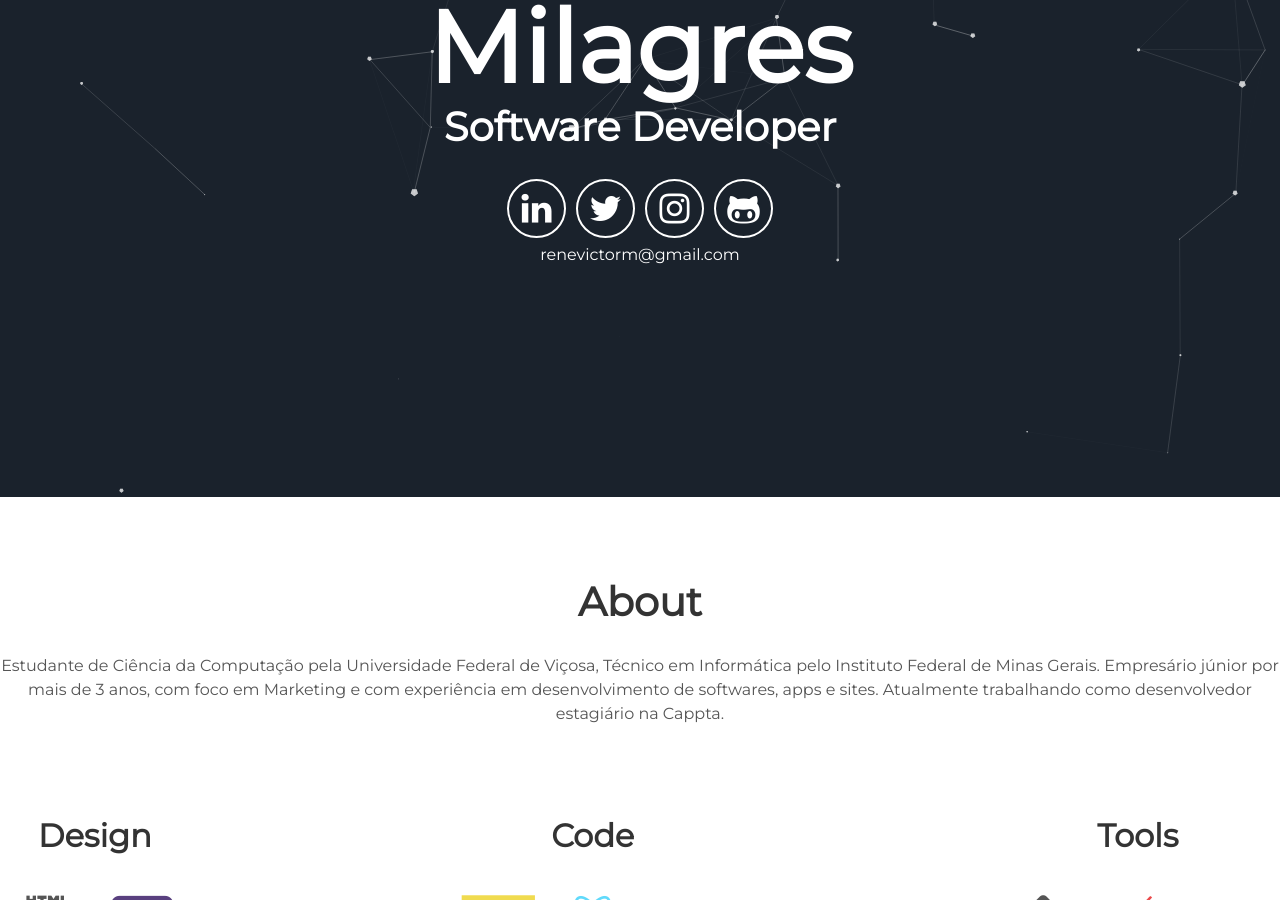
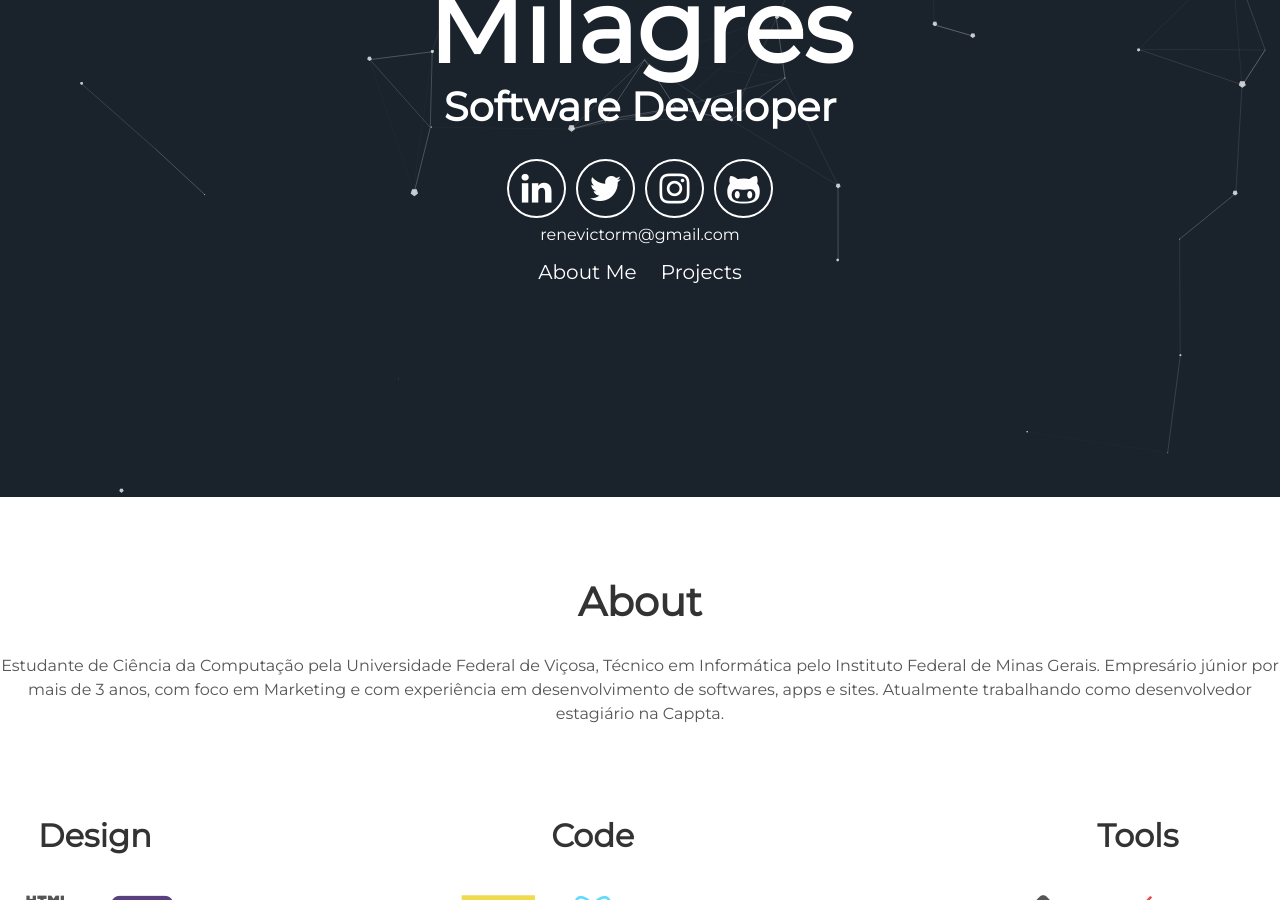
Before and after one commit to renevictorm/renevictorm.github.io, a Jekyll site: the page built from index.html, in a window 1280 px wide and 900 px high, scrolled down 403 px. Built offline with Jekyll 4.4.1, drawn with Linux system fonts in a browser that asks for light colours.

Commit message:
alterando o about e scroll do header

```diff
--- a/_includes/header.html
+++ b/_includes/header.html
@@ -14,8 +14,8 @@
           <a>renevictorm@gmail.com</a>
       </div>
       <div class="header-links">
-       <!-- <a class="link" href="#about" data-scroll>About Me</a>
-        <a class="link" href="#projects" data-scroll>Projects</a>-->
+        <a class="link" href="#about" data-scroll>About Me</a>
+        <a class="link" href="#projects" data-scroll>Projects</a>
       </div>
 
   </div>
```
